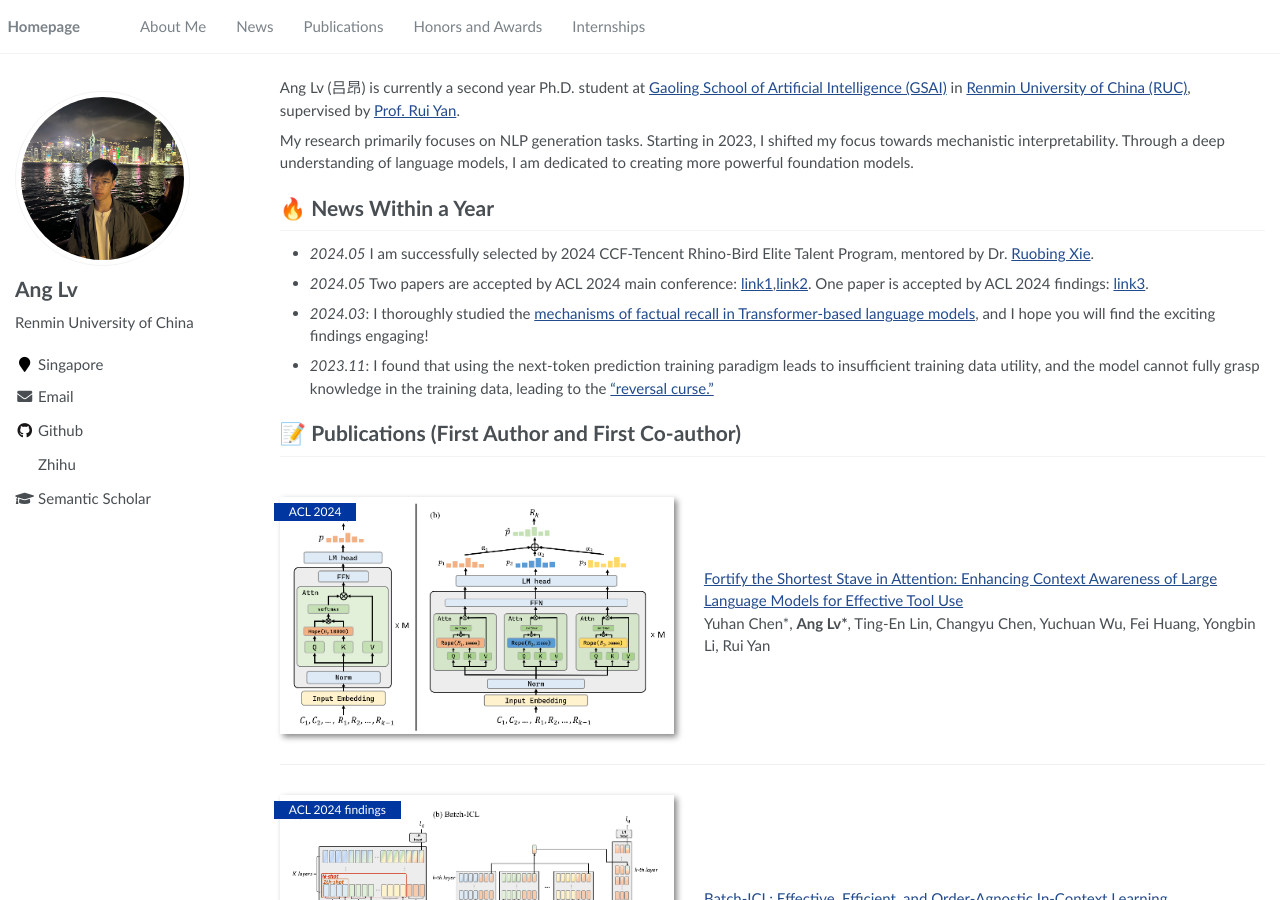
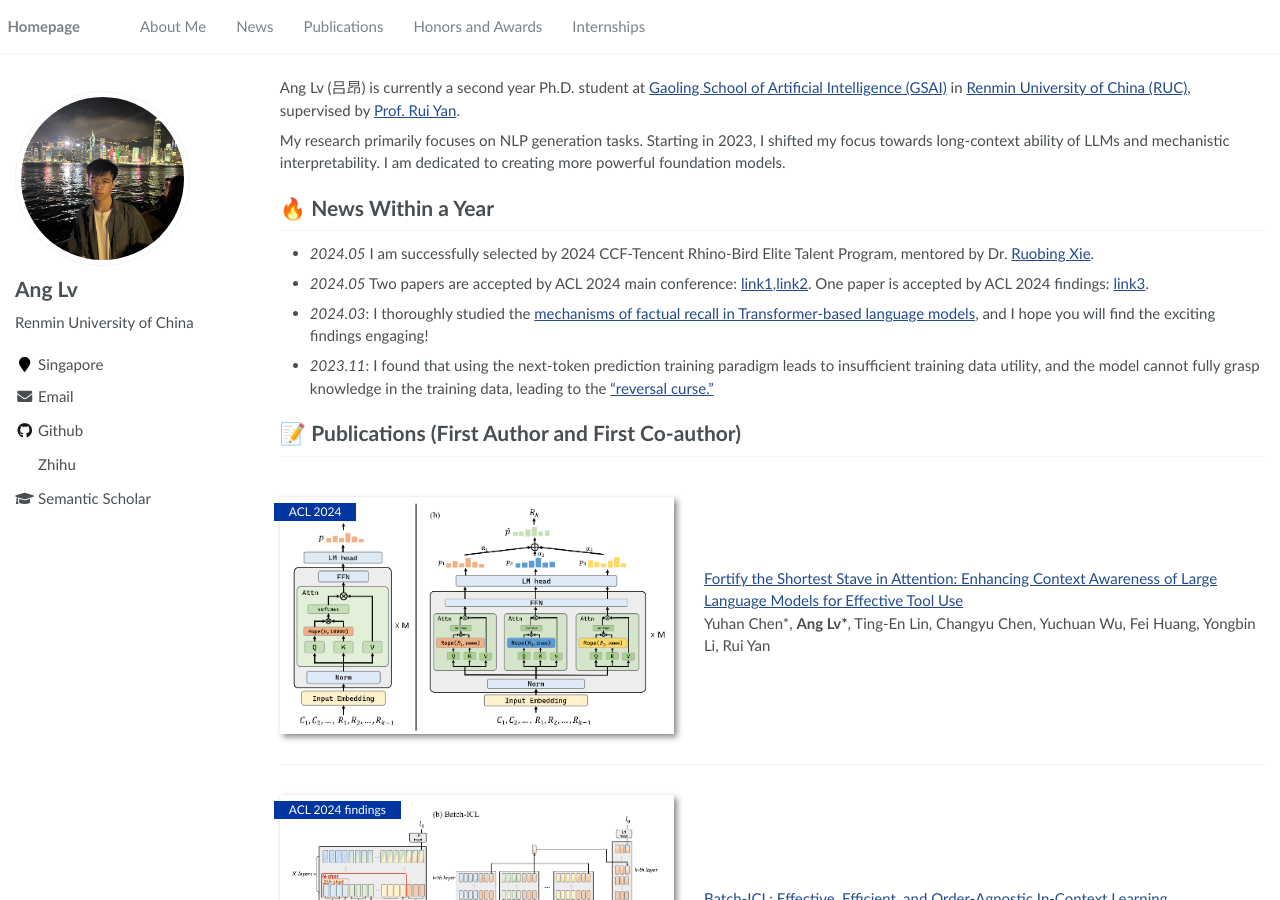
Before and after one commit to trestad/trestad.github.io, a Jekyll site: the page built from _pages/about.md, in a window 1280 px wide and 900 px high. Built offline with Jekyll 4.4.1, drawn with Linux system fonts in a browser that asks for light colours.

Commit message:
Update about.md

```diff
--- a/_pages/about.md
+++ b/_pages/about.md
@@ -12,13 +12,13 @@ redirect_from:
 
 Ang Lv (吕昂) is currently a second year Ph.D. student at [Gaoling School of Artificial Intelligence (GSAI)](http://ai.ruc.edu.cn/english/index.htm) in [Renmin University of China (RUC)](https://en.ruc.edu.cn), supervised by [Prof. Rui Yan](https://scholar.google.com/citations?user=eLw6g-UAAAAJ&hl=en).
 
-My research primarily focuses on NLP generation tasks. Starting in 2023, I shifted my focus towards mechanistic interpretability. Through a deep understanding of language models, I am dedicated to creating more powerful foundation models.
+My research primarily focuses on NLP generation tasks. Starting in 2023, I shifted my focus towards long-context ability of LLMs and mechanistic interpretability. I am dedicated to creating more powerful foundation models.
 
 # 🔥 News Within a Year
 
 - *2024.05* I am successfully selected by 2024 CCF-Tencent Rhino-Bird Elite Talent Program, mentored by Dr. [Ruobing Xie](https://ruobingxie.github.io/).
 
-- *2024.05* Two papers are accepted by ACL 2024 main conference: [link1](https://arxiv.org/abs/2312.04455),[link2](https://openreview.net/profile?id=~Ang_Lv1). One paper is accepted by ACL 2024 findings: [link3](http://arxiv.org/abs/2401.06469).
+- *2024.05* Two papers are accepted by ACL 2024 main conference: [link1](https://arxiv.org/abs/2312.04455),[link2](https://arxiv.org/abs/2403.02178). One paper is accepted by ACL 2024 findings: [link3](http://arxiv.org/abs/2401.06469).
 
 - *2024.03*: I thoroughly studied the [mechanisms of factual recall in Transformer-based language models](https://arxiv.org/abs/2403.19521), and I hope you will find the exciting findings engaging!
 
```
